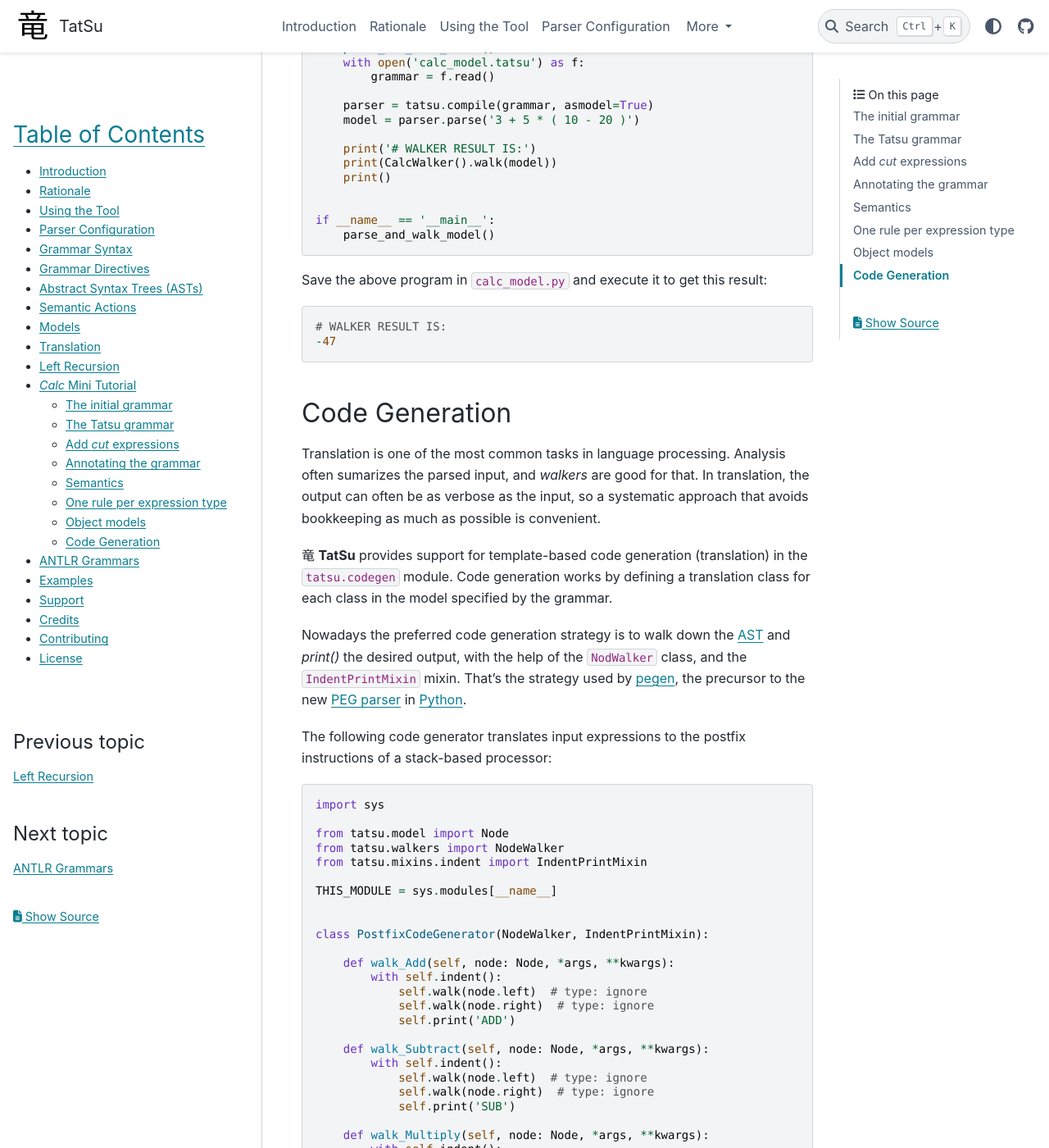
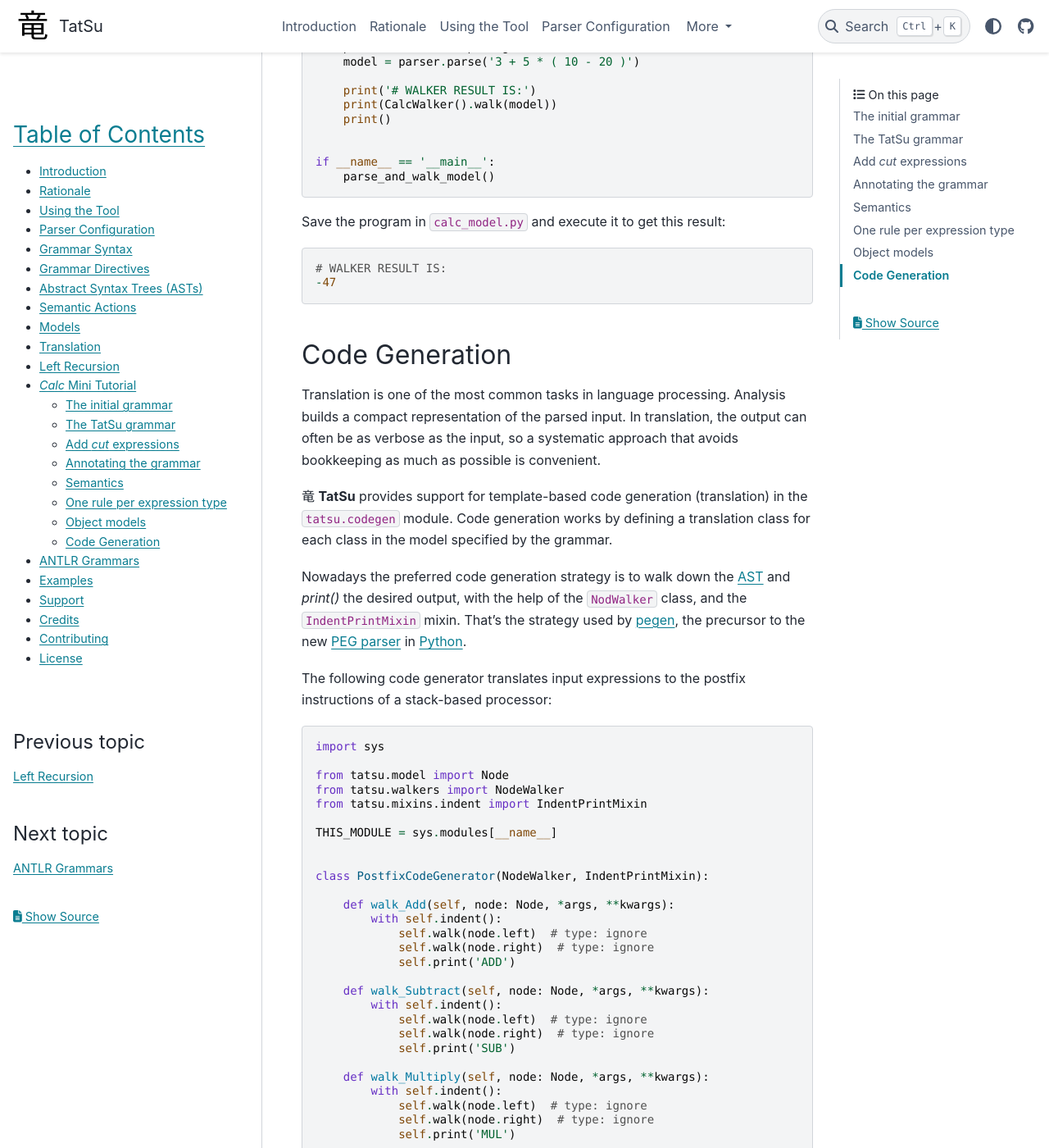
Before and after one commit to neogeny/TatSu, a Sphinx documentation site: the page built from docs/mini-tutorial.rst, in a window 1280 px wide and 1400 px high, scrolled down 11385 px. Shown: the whole window at 82% size. Built offline with Sphinx 7.4.7 and the PyData theme 0.15.4, drawn with Linux system fonts in a browser that asks for light colours; pages that are not in the unit, such as notebooks, are missing from menus; the version number is read from the project's files by our own code; some of the changed text lies outside the part shown.

```diff
--- a/docs/accept.txt
+++ b/docs/accept.txt
@@ -22,6 +22,7 @@ equivalent
 [Mm]odularization
 
 alias
+Calc
 eol_comments
 ignorecase
 lookaheads?
@@ -33,12 +34,15 @@ nameguard
 packrat
 parseinfo
 parser's
+pegen
 pythonic
 trace_length
 trace_separator
 tokenization
 tokenizer(cls)?
 validate
+we-
+we-like-parsers
 _sourcecode
 
 \|paypal\|
--- a/docs/mini-tutorial.rst
+++ b/docs/mini-tutorial.rst
@@ -38,7 +37,7 @@ And this is the input expression for testing:
 
     3 + 5 * ( 10 - 20 )
 
-The Tatsu grammar
+The TatSu grammar
 ~~~~~~~~~~~~~~~~~
 
 The first step is to convert the grammar to |TatSu| syntax and style,
@@ -134,8 +133,8 @@ input.
         /\d+/
         ;
 
-Let's save the above grammar in a file called ``calc_cut.tatsu``.
-We can now compile the grammar, and test the parser:
+Save the grammar as ``calc_cut.tatsu``, and compile the grammar to test
+the parser:
 
 .. code:: python
 
@@ -167,7 +166,7 @@ We can now compile the grammar, and test the parser:
 
 ..
 
-Save the above in ``calc.py``. This is the output:
+Save the program as ``calc.py``. This is the output:
 
 .. code:: bash
 
@@ -324,8 +323,8 @@ Semantic actions for |TatSu| parsers are not specified in the grammar, but in a
     if __name__ == '__main__':
         parse_with_basic_semantics()
 
-Save the above in ``calc_semantics.py`` and execute it with ``python calc_semantics.py``.
-The result is:
+Save the program as ``calc_semantics.py`` and execute it with ``python
+calc_semantics.py``. The result is:
 
 .. code:: python
 
@@ -404,7 +404,7 @@ models and use *walkers* or *code generation*).
         /\d+/
         ;
 
-Save the above in ``calc_refactored.tatsu``.
+Save the grammar in ``calc_refactored.tatsu``.
 
 .. code:: python
 
@@ -628,7 +631,7 @@ The model that results from a parse can be printed, and walked:
     if __name__ == '__main__':
         parse_and_walk_model()
 
-Save the above program in ``calc_model.py`` and execute it to get this result:
+Save the program in ``calc_model.py`` and execute it to get this result:
 
 .. code:: python
 
@@ -640,8 +643,9 @@ Code Generation
 ~~~~~~~~~~~~~~~
 
 Translation is one of the most common tasks in language processing.
-Analysis often sumarizes the parsed input, and *walkers* are good for that.
-In translation, the output can often be as verbose as the input, so a systematic approach that avoids bookkeeping as much as possible is convenient.
+Analysis builds a compact representation of the parsed input. In translation,
+the output can often be as verbose as the input, so a systematic approach
+that avoids bookkeeping as much as possible is convenient.
 
 |TatSu| provides support for template-based code generation (translation) in the ``tatsu.codegen`` module.
 Code generation works by defining a translation class for each class in the model specified by the grammar.
@@ -694,7 +698,8 @@ The following code generator translates input expressions to the postfix instruc
 
 
 
-Save the above program in ``calc_translate.py`` and execute it to get this result:
+Save the previous program in ``calc_translate.py`` and execute it to get
+this result:
 
 .. code:: python
 
```
Also changed, not shown: other parts of docs/mini-tutorial.rst (+8 -5 lines).
